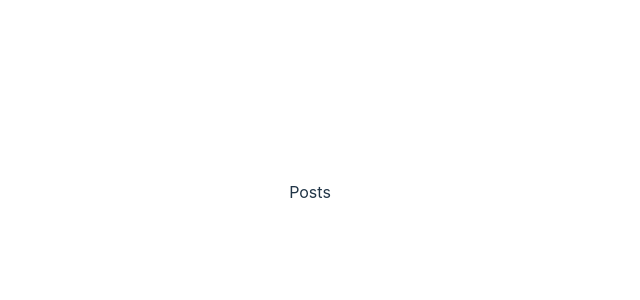
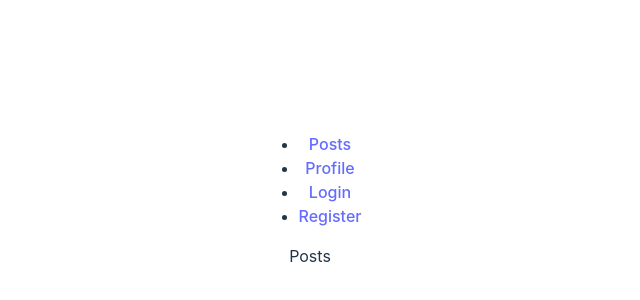
Before and after one commit to Akanoas/Stranger-s-Things, a React (Vite) app in the folder Strangers-things/: page /posts in a window 1280 px wide. Shown: the part 208-508 px from the top of the page, without its empty margins (330-970 px from the left). Built offline with nearby package versions, Linux system fonts and the light colour scheme.

Commit message:
navbar created

```diff
--- a/Strangers-things/src/App.jsx
+++ b/Strangers-things/src/App.jsx
@@ -1,3 +1,4 @@
+
 import { useState } from 'react'
 import './App.css'
 import{Routes, Route} from 'react-router-dom'
@@ -5,17 +6,19 @@ import Posts from "./Pages/Posts"
 import Login from './Pages/Login'
 import Register from './Pages/Register'
 import Profile from './Pages/Profile'
+import NavBar from './Components/NavBar'
 
 function App() {
-
+  const[token, setToken]= useState(localStorage.getItem('token'));
 
   return (
     <div>
+      <NavBar />
       <Routes>
-          <Route path='/posts' element={<Posts />}  />
-          <Route path='/Profile' element={<Profile />} />
-          <Route path='/login' element={<Login/>} />
-          <Route path='/register' element={<Register />} />
+          <Route path='/posts' element={<Posts token={token}/>}  />
+          <Route path='/Profile' element={<Profile token={token}/>} />
+          <Route path='/login' element={<Login setToken={setToken}/>} />
+          <Route path='/register' element={<Register setToken={setToken}/>} />
       </Routes>
 
     </div>
--- /dev/null
+++ b/Strangers-things/src/Components/NavBar.jsx
@@ -0,0 +1,22 @@
+import { Link } from 'react-router-dom'
+export default function NavBar(){
+    return(
+        <nav>
+            <ul>
+                <li>
+                    <Link to='posts'>Posts</Link>
+                </li>
+                <li>
+                    <Link to="/profile">Profile</Link>
+                </li>
+                <li>
+                    <Link to="/login">Login</Link>
+                </li>
+                <li>
+                    <Link to ="/register">Register</Link>
+                </li>
+            </ul>
+        </nav>
+    )
+
+}
--- a/Strangers-things/src/Pages/Login.jsx
+++ b/Strangers-things/src/Pages/Login.jsx
@@ -1,4 +1,5 @@
-export default function Login(){
+import {useState} from 'react'
+export default function Login({setToken}){
     const[username, setUsername] = useState();
     const [password, setPassword] = useState();
     return(
--- a/Strangers-things/src/Pages/Posts.jsx
+++ b/Strangers-things/src/Pages/Posts.jsx
@@ -1,8 +1,11 @@
-export default function Posts(){
-    return(
+import { useState } from "react"
+export default function Posts({ token }){
+  const[username, setUsername] = useState('');
+  const[password, setPassword] = useState('');
+  return(
         <div>
+            Posts
 
-          Posts
         </div>
 
     )
--- a/Strangers-things/src/Pages/Profile.jsx
+++ b/Strangers-things/src/Pages/Profile.jsx
@@ -1,5 +1,5 @@
 import { useState } from "react"
-export default function Profile(){
+export default function Profile({ token }){
    const[username, setUsername] = useState('');
    const[message, setMessage] = useState('');
     return(
--- a/Strangers-things/src/Pages/Register.jsx
+++ b/Strangers-things/src/Pages/Register.jsx
@@ -1,4 +1,5 @@
-export default function Register(){
+import { useState } from 'react'
+export default function Register({setToken}){
     const[username, setUsername] = useState();
     const[password, setPassword] = useState();
     return(
```
Also changed, not shown: 1 other file (tests, documents, lock files or other folders).
